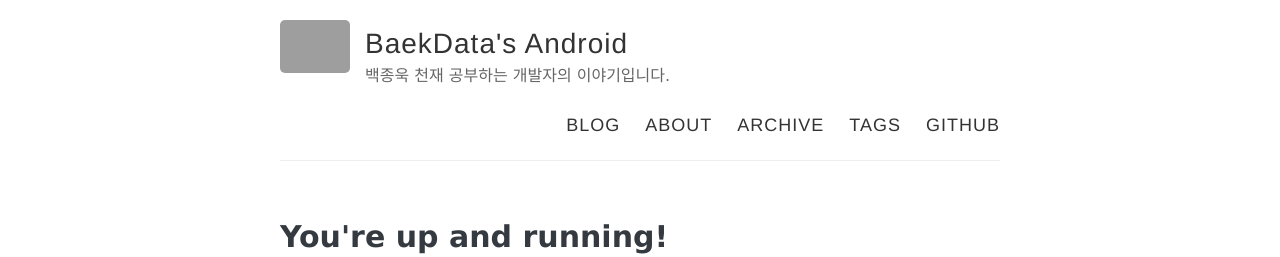
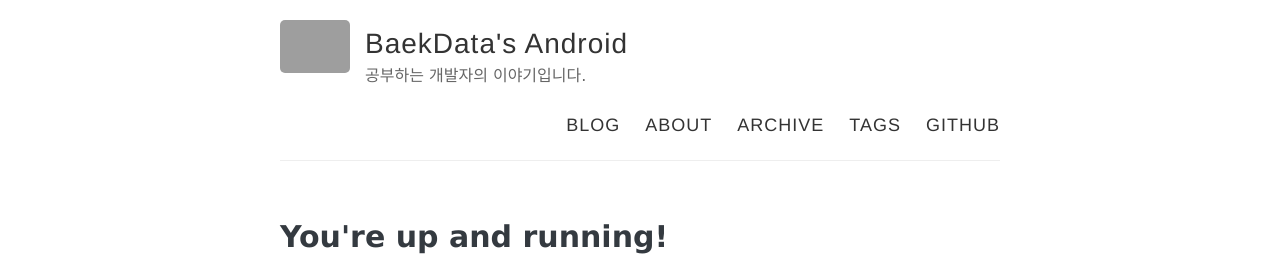
Before and after one commit to baekdata/baekdata.github.io, a Jekyll site: the page built from index.html, in a window 1280 px wide. Shown: the top 257 px of the page. Built offline with Jekyll 4.4.1, drawn with Linux system fonts in a browser that asks for light colours; the list of posts is cut into pages by our own code; grey boxes are pictures that could not be loaded.

Commit message:
update config file test

```diff
--- a/_config.yml
+++ b/_config.yml
@@ -6,7 +6,7 @@
 name: BaekData's Android
 
 # Short bio or description (displayed in the header)
-description: 백종욱 천재 공부하는 개발자의 이야기입니다.
+description: 공부하는 개발자의 이야기입니다.
 
 #
 # Flags below are optional
```
